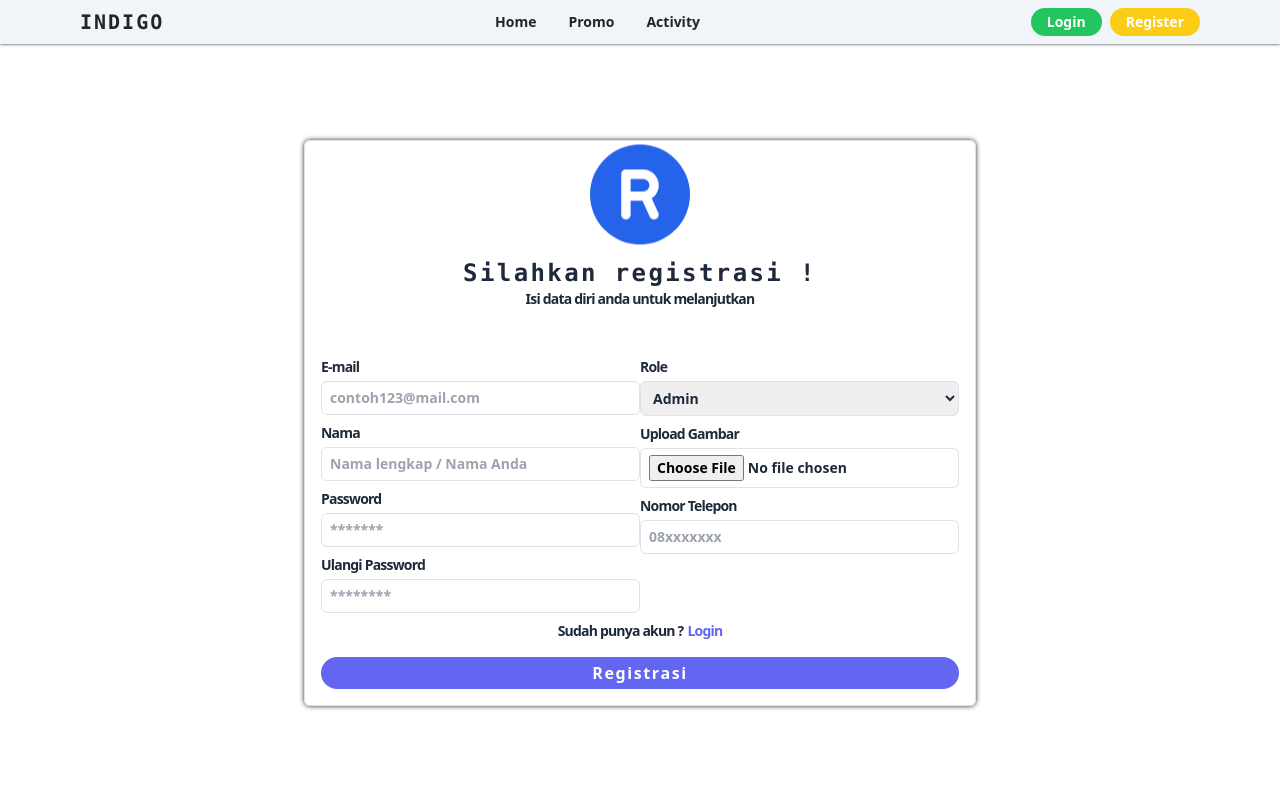
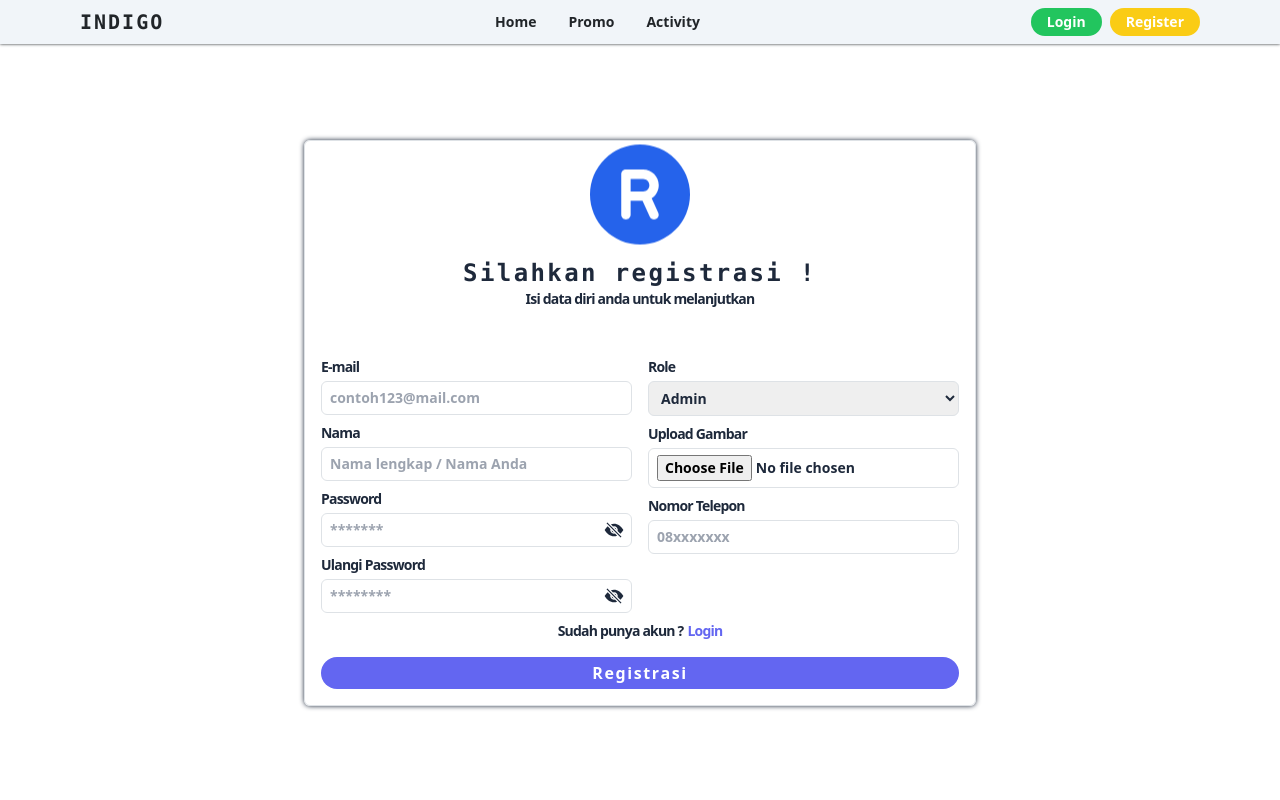
Before and after one commit to msfrzl1/final_travel, a React (Vite) app: page /register in a window 1280 px wide. Shown: the top 800 px of the page. Built offline with nearby package versions, Linux system fonts and the light colour scheme; no server answers.

Commit message:
added show password in form register

```diff
--- a/src/components/Fragments/FormLogin/index.jsx
+++ b/src/components/Fragments/FormLogin/index.jsx
@@ -1,12 +1,12 @@
 import { Link, useNavigate } from 'react-router-dom';
 import { ToastContainer, toast } from 'react-toastify';
+import { FaEye, FaUsersGear } from 'react-icons/fa6';
+import { useState } from 'react';
+import { IoEyeOffSharp } from 'react-icons/io5';
 import 'react-toastify/dist/ReactToastify.css';
 import Button from '../../Elements/Button';
 import FormInput from '../../Elements/FormInput';
 import useAuth from '../../../hooks/isAuth';
-import { FaEye, FaUsersGear } from 'react-icons/fa6';
-import { useState } from 'react';
-import { IoEyeOffSharp } from 'react-icons/io5';
 
 export default function FormLogin() {
    const { auth } = useAuth();
--- a/src/components/Fragments/FormRegister/index.jsx
+++ b/src/components/Fragments/FormRegister/index.jsx
@@ -1,19 +1,25 @@
 import { Link, useNavigate } from 'react-router-dom';
 import { useState } from 'react';
 import { ToastContainer, toast } from 'react-toastify';
+import { FaEye, FaRegistered } from 'react-icons/fa6';
+import { IoEyeOffSharp } from 'react-icons/io5';
 import 'react-toastify/dist/ReactToastify.css';
 import FormInput from '../../Elements/FormInput';
 import Button from '../../Elements/Button';
 import SelectOption from '../../Elements/SelectOption';
 import useUpload from '../../../hooks/isUpload';
 import useAuth from '../../../hooks/isAuth';
-import { FaRegistered } from 'react-icons/fa6';
 
 export default function FormRegister() {
    const [imageUrl, setImageUrl] = useState(null);
+   const [showPassword, setShowPassword] = useState(false);
    const { uploadImage } = useUpload();
    const { auth } = useAuth();
    const navigate = useNavigate();
+
+   const handleShowPassword = () => {
+      setShowPassword(!showPassword);
+   };
 
    const handleUpload = async (e) => {
       const file = e.target.files[0];
@@ -70,7 +76,7 @@ export default function FormRegister() {
             <div className='text-sm font-semibold'>Isi data diri anda untuk melanjutkan</div>
          </div>
          <form onSubmit={handleSubmit}>
-            <div className='w-full grid grid-cols-1 md:grid-cols-2 gap-0 md:gap-3'>
+            <div className='w-full grid grid-cols-1 md:grid-cols-2 gap-3'>
                <div className='w-full'>
                   <FormInput
                      htmlFor={'email'}
@@ -85,20 +91,38 @@ export default function FormRegister() {
                      name={'name'}
                      placeholder={'Nama lengkap / Nama Anda'}
                   />
+                  <div className='relative'>
                      <FormInput
                         htmlFor={'password'}
                         title={'Password'}
-                     type={'password'}
+                        type={showPassword ? 'text' : 'password'}
                         name={'password'}
                         placeholder={'*******'}
                      />
+                     <button
+                        type='button'
+                        onClick={handleShowPassword}
+                        className='absolute top-[31px] right-2 outline-none'
+                     >
+                        {showPassword ? <FaEye size={20} /> : <IoEyeOffSharp size={20} />}
+                     </button>
+                  </div>
+                  <div className='relative'>
                      <FormInput
                         htmlFor={'passwordRepeat'}
                         title={'Ulangi Password'}
-                     type={'password'}
+                        type={showPassword ? 'text' : 'password'}
                         name={'passwordRepeat'}
                         placeholder={'********'}
                      />
+                     <button
+                        type='button'
+                        onClick={handleShowPassword}
+                        className='absolute top-[31px] right-2 outline-none'
+                     >
+                        {showPassword ? <FaEye size={20} /> : <IoEyeOffSharp size={20} />}
+                     </button>
+                  </div>
                </div>
                <div className='w-full'>
                   <SelectOption
```
Lines whose indentation alone changed are shown as unchanged.
